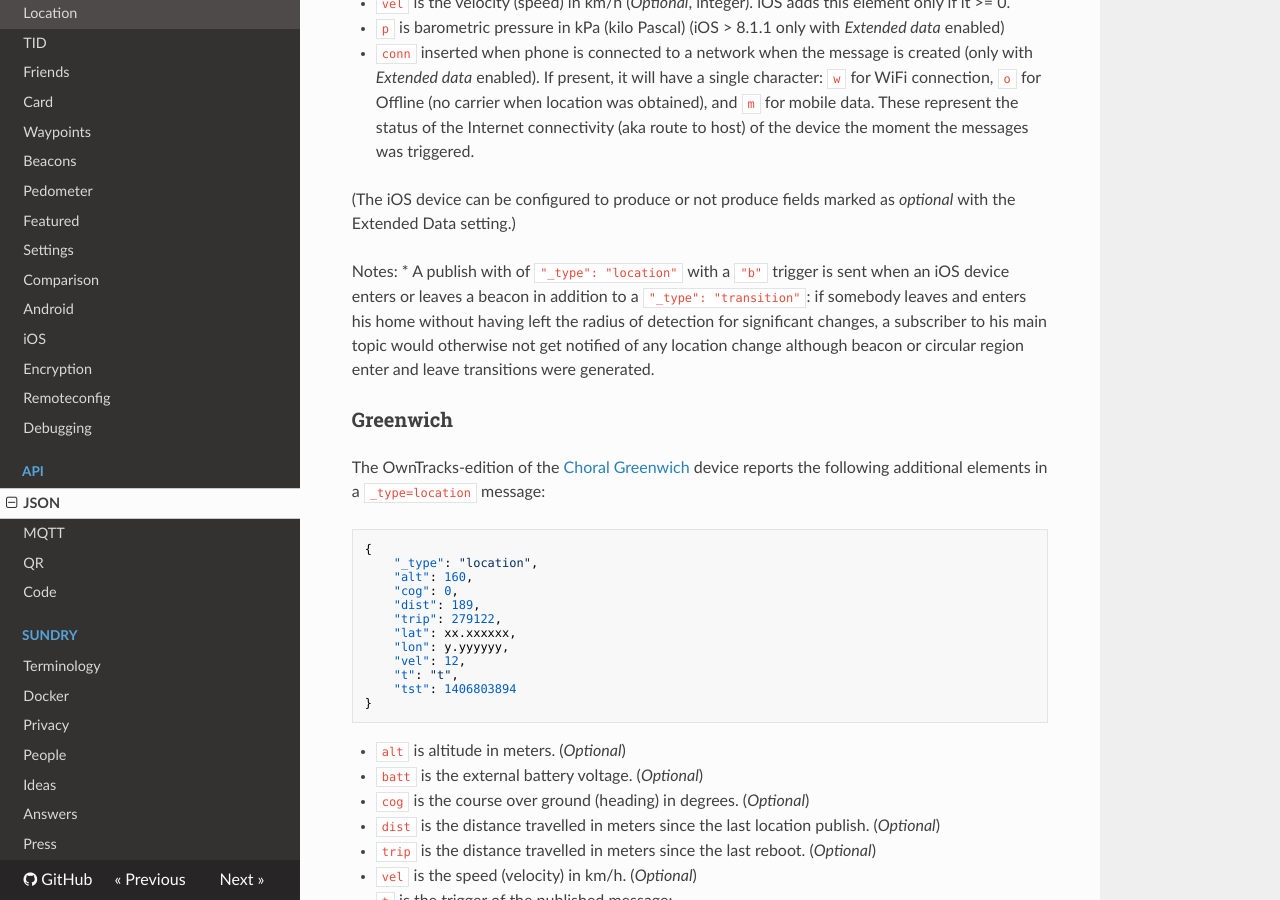
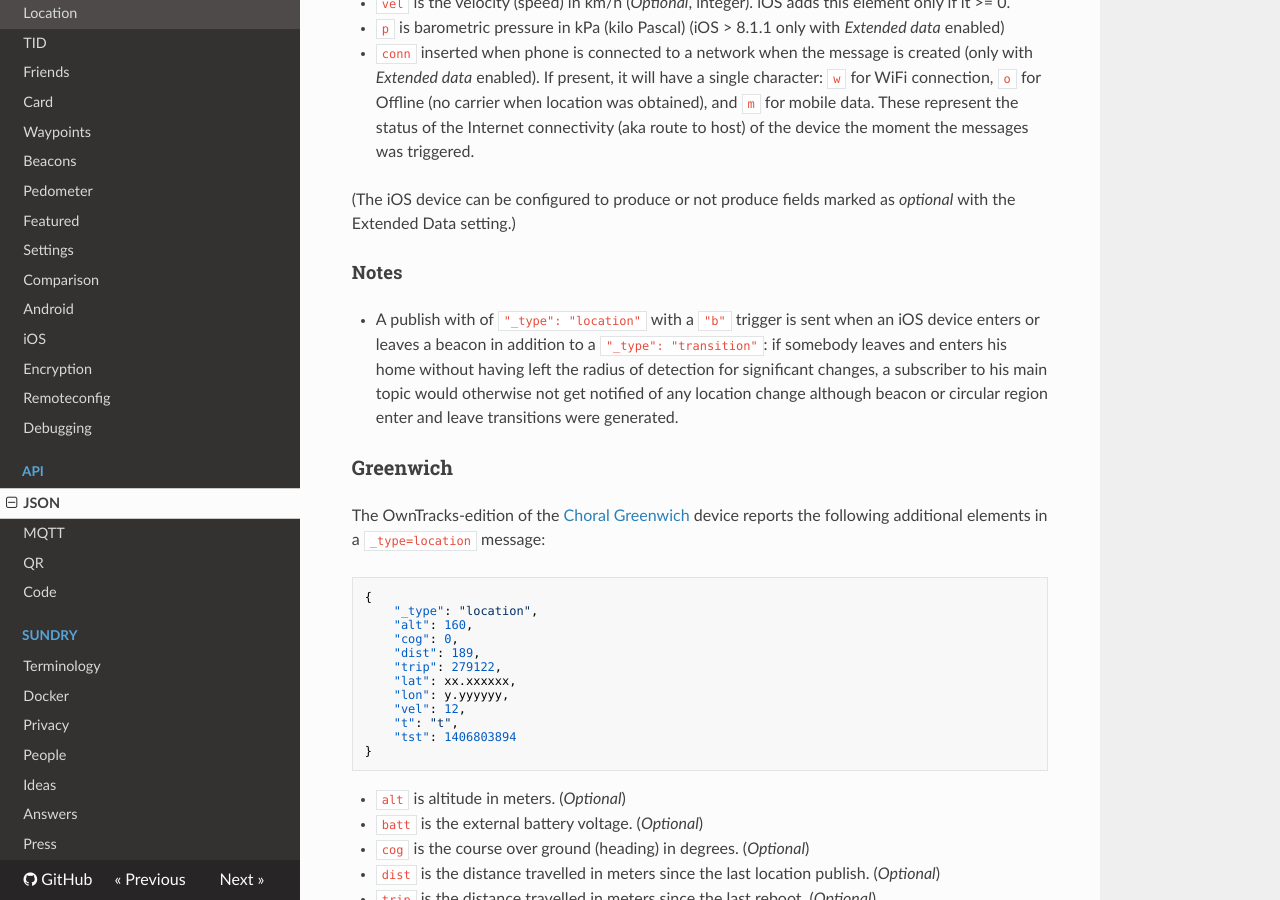
Before and after one commit to owntracks/booklet, an MkDocs documentation site: the page built from docs/tech/json.md, in a window 1280 px wide and 900 px high, scrolled down 2472 px. Built offline with MkDocs 1.6.1, drawn with Linux system fonts in a browser that asks for light colours; nearby versions of some CDN libraries; old or Windows-style settings are respelled for this version of MkDocs; part of the change alters nothing that is shown.

```diff
--- a/docs/tech/json.md
+++ b/docs/tech/json.md
@@ -95,7 +95,8 @@ This location object describes the location of the device that published it.
 
 (The iOS device can be configured to produce or not produce fields marked as _optional_ with the Extended Data setting.)
 
-Notes:
+#### Notes
+
 * A publish with of `"_type": "location"` with a `"b"` trigger is sent when an iOS device enters or leaves a beacon in addition to a `"_type": "transition"`: if somebody leaves and enters his home without having left the radius of detection for significant changes, a subscriber to his main topic would otherwise not get notified of any location change although beacon or circular region enter and leave transitions were generated.
 
 
```
